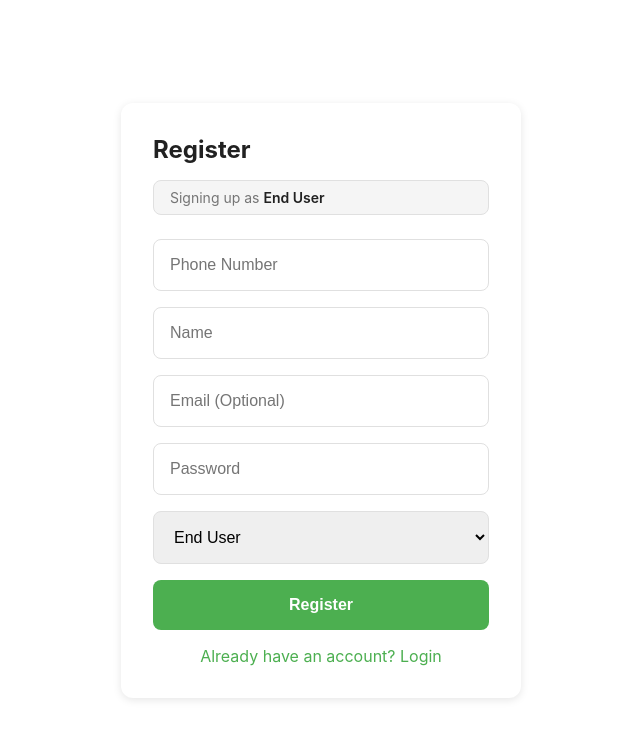
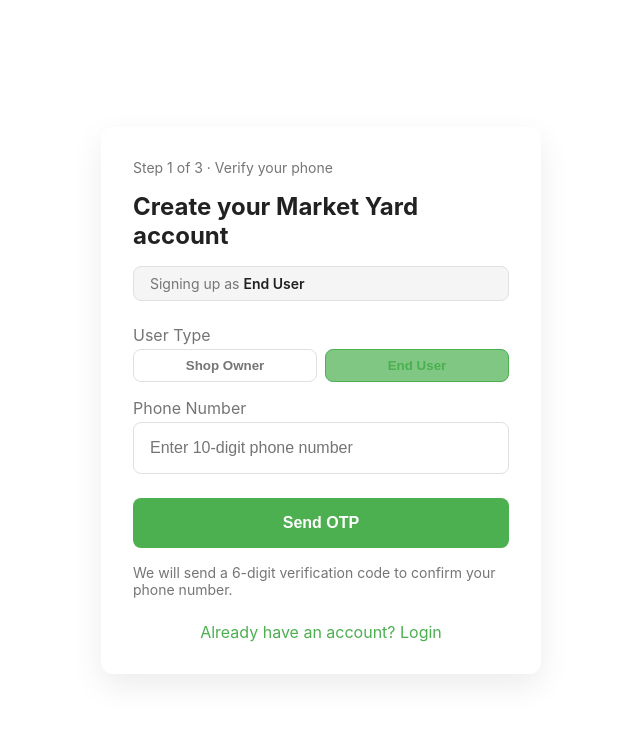
Before and after one commit to adityaarakal/Market-Yard, a React (Create React App) app: page /register in a window 1280 px wide. Shown: the top 738 px of the page, without its empty margins (319-959 px from the left). Built offline with nearby package versions, Linux system fonts and the light colour scheme.

Commit message:
Add OTP-based registration flow

```diff
--- a/src/contexts/AuthContext.tsx
+++ b/src/contexts/AuthContext.tsx
@@ -54,7 +54,8 @@
   const login = async (phone: string, password: string): Promise<AuthResponse> => {
     try {
       setIsLoading(true);
-      const foundUser = StorageService.getUserByPhone(phone);
+      const normalizedPhone = phone.replace(/\D/g, '');
+      const foundUser = StorageService.getUserByPhone(normalizedPhone);
 
       if (!foundUser) {
         return { success: false, error: 'User not found' };
@@ -98,9 +99,10 @@
   }): Promise<AuthResponse> => {
     try {
       setIsLoading(true);
+      const normalizedPhone = userData.phone.replace(/\D/g, '');
 
       // Check if user already exists
-      const existingUser = StorageService.getUserByPhone(userData.phone);
+      const existingUser = StorageService.getUserByPhone(normalizedPhone);
       if (existingUser) {
         return { success: false, error: 'Phone number already registered' };
       }
@@ -109,9 +111,9 @@
       const now = new Date().toISOString();
       const newUser: User = {
         id: `user_${Date.now()}`,
-        phone_number: userData.phone,
-        name: userData.name,
-        email: userData.email,
+        phone_number: normalizedPhone,
+        name: userData.name.trim(),
+        email: userData.email?.trim(),
         user_type: userData.userType,
         password_hash: userData.password, // In production, hash this
         is_premium: false,
--- a/src/pages/RegisterPage.tsx
+++ b/src/pages/RegisterPage.tsx
@@ -1,9 +1,12 @@
 import React, { useMemo, useState } from 'react';
 import { useNavigate, Link, useLocation } from 'react-router-dom';
 import { useAuth } from '../contexts/AuthContext';
+import StorageService from '../services/StorageService';
 import { colors, theme } from '../theme';
 
-const styles: React.CSSProperties = {
+type RegistrationStep = 'phone' | 'otp' | 'details';
+
+const containerStyle: React.CSSProperties = {
   minHeight: '100vh',
   display: 'flex',
   flexDirection: 'column',
@@ -13,13 +16,13 @@
   backgroundColor: colors.background,
 };
 
-const formStyle: React.CSSProperties = {
+const cardStyle: React.CSSProperties = {
   width: '100%',
-  maxWidth: '400px',
+  maxWidth: '440px',
   backgroundColor: colors.white,
   padding: theme.spacing.xl,
   borderRadius: theme.borderRadius.lg,
-  boxShadow: '0 2px 8px rgba(0,0,0,0.1)',
+  boxShadow: '0 12px 32px rgba(0,0,0,0.08)',
 };
 
 const inputStyle: React.CSSProperties = {
@@ -34,15 +37,44 @@
 const buttonStyle: React.CSSProperties = {
   width: '100%',
   padding: theme.spacing.md,
-  backgroundColor: colors.primary,
-  color: colors.white,
+  borderRadius: theme.borderRadius.md,
   border: 'none',
-  borderRadius: theme.borderRadius.md,
   fontSize: theme.typography.body.fontSize,
-  fontWeight: '600',
+  fontWeight: 600,
   cursor: 'pointer',
-  marginBottom: theme.spacing.md,
 };
+
+const secondaryButtonStyle: React.CSSProperties = {
+  ...buttonStyle,
+  backgroundColor: 'transparent',
+  border: `1px solid ${colors.border}`,
+  color: colors.textSecondary,
+};
+
+interface PasswordStrength {
+  label: 'Weak' | 'Medium' | 'Strong' | '';
+  color: string;
+}
+
+function getPasswordStrength(password: string): PasswordStrength {
+  if (!password) {
+    return { label: '', color: colors.textSecondary };
+  }
+
+  let score = 0;
+  if (password.length >= 8) score += 1;
+  if (/[A-Z]/.test(password)) score += 1;
+  if (/[0-9]/.test(password)) score += 1;
+  if (/[^A-Za-z0-9]/.test(password)) score += 1;
+
+  if (score >= 3) {
+    return { label: 'Strong', color: colors.success };
+  }
+  if (score === 2) {
+    return { label: 'Medium', color: colors.warning };
+  }
+  return { label: 'Weak', color: colors.error };
+}
 
 export default function RegisterPage() {
   const location = useLocation();
@@ -50,24 +82,112 @@
     const state = location.state as { userType?: 'shop_owner' | 'end_user' } | null;
     return state?.userType || 'end_user';
   }, [location.state]);
+
+  const [step, setStep] = useState<RegistrationStep>('phone');
+  const [otpValue, setOtpValue] = useState('');
   const [formData, setFormData] = useState({
     phone: '',
     name: '',
+    email: '',
     password: '',
-    userType: initialUserType,
-    email: '',
+    confirmPassword: '',
+    userType: initialUserType as 'shop_owner' | 'end_user',
+    termsAccepted: false,
   });
+  const [loading, setLoading] = useState(false);
   const [error, setError] = useState('');
-  const [loading, setLoading] = useState(false);
+  const [info, setInfo] = useState('');
+
   const { register } = useAuth();
   const navigate = useNavigate();
 
-  const handleSubmit = async (e: React.FormEvent) => {
-    e.preventDefault();
+  const passwordStrength = useMemo(() => getPasswordStrength(formData.password), [formData.password]);
+  const normalizedPhone = useMemo(() => formData.phone.replace(/\D/g, ''), [formData.phone]);
+
+  const handleBack = () => {
     setError('');
+    setInfo('');
+    if (step === 'details') {
+      setStep('otp');
+    } else if (step === 'otp') {
+      setStep('phone');
+    }
+  };
+
+  const handleSubmit = async (event: React.FormEvent) => {
+    event.preventDefault();
+    setError('');
+    setInfo('');
+
+    if (step === 'phone') {
+      if (normalizedPhone.length !== 10 || !/^[6-9]\d{9}$/.test(normalizedPhone)) {
+        setError('Enter a valid 10-digit Indian mobile number (6-9 starts).');
+        return;
+      }
+
+      const existingUser = StorageService.getUserByPhone(normalizedPhone);
+      if (existingUser) {
+        setError('This phone number is already registered. Try logging in instead.');
+        return;
+      }
+
+      setStep('otp');
+      setOtpValue('');
+      setInfo('Mock OTP 123456 sent. Enter it below to continue.');
+      return;
+    }
+
+    if (step === 'otp') {
+      if (!otpValue) {
+        setError('Enter the 6-digit OTP sent to your phone.');
+        return;
+      }
+
+      if (otpValue !== '123456') {
+        setError('Incorrect OTP. Use 123456 as the mock verification code.');
+        return;
+      }
+
+      setStep('details');
+      setInfo('Phone number verified. Complete your profile to finish registration.');
+      return;
+    }
+
+    if (!formData.name.trim()) {
+      setError('Name is required.');
+      return;
+    }
+
+    if (!formData.password) {
+      setError('Create a password to continue.');
+      return;
+    }
+
+    if (formData.password !== formData.confirmPassword) {
+      setError('Password confirmation does not match.');
+      return;
+    }
+
+    if (formData.password.length < 8) {
+      setError('Password must be at least 8 characters long.');
+      return;
+    }
+
+    if (!formData.termsAccepted) {
+      setError('You must accept the terms & conditions to create an account.');
+      return;
+    }
+
     setLoading(true);
 
-    const result = await register(formData);
+    const result = await register({
+      phone: normalizedPhone,
+      name: formData.name.trim(),
+      password: formData.password,
+      userType: formData.userType,
+      email: formData.email.trim() || undefined,
+    });
+
     setLoading(false);
 
     if (result.success) {
@@ -81,10 +201,20 @@
     }
   };
 
+  const handleResendOtp = () => {
+    setInfo('Mock OTP re-sent. Use 123456 to verify.');
+    setError('');
+    setOtpValue('');
+  };
+
   return (
-    <div style={styles}>
-      <form style={formStyle} onSubmit={handleSubmit}>
-        <h2 style={{ marginBottom: theme.spacing.md, color: colors.text }}>Register</h2>
+    <div style={containerStyle}>
+      <form style={cardStyle} onSubmit={handleSubmit}>
+        <div style={{ marginBottom: theme.spacing.md, color: colors.textSecondary, fontSize: '14px' }}>
+          Step {step === 'phone' ? '1' : step === 'otp' ? '2' : '3'} of 3 ·{' '}
+          {step === 'phone' ? 'Verify your phone' : step === 'otp' ? 'Enter OTP' : 'Complete profile'}
+        </div>
+        <h2 style={{ marginBottom: theme.spacing.md, color: colors.text }}>Create your Market Yard account</h2>
         <div
           style={{
             marginBottom: theme.spacing.lg,
@@ -101,50 +231,182 @@
             {formData.userType === 'shop_owner' ? 'Shop Owner' : 'End User'}
           </span>
         </div>
-        {error && <div style={{ color: colors.error, marginBottom: theme.spacing.md }}>{error}</div>}
+
+        {error && (
+          <div style={{ color: colors.error, marginBottom: theme.spacing.md, fontSize: '14px' }}>
+            {error}
+          </div>
+        )}
+        {info && (
+          <div style={{ color: colors.primary, marginBottom: theme.spacing.md, fontSize: '14px' }}>
+            {info}
+          </div>
+        )}
+
+        {step === 'phone' && (
+          <>
+            <label style={{ display: 'block', marginBottom: theme.spacing.xs, color: colors.textSecondary }}>
+              User Type
+            </label>
+            <div style={{ display: 'flex', gap: theme.spacing.sm, marginBottom: theme.spacing.md }}>
+              {(['shop_owner', 'end_user'] as Array<'shop_owner' | 'end_user'>).map(type => {
+                const isSelected = formData.userType === type;
+                return (
+                  <button
+                    key={type}
+                    type="button"
+                    onClick={() => setFormData(prev => ({ ...prev, userType: type }))}
+                    style={{
+                      flex: 1,
+                      padding: `${theme.spacing.sm} ${theme.spacing.md}`,
+                      borderRadius: theme.borderRadius.md,
+                      border: `1px solid ${isSelected ? colors.primary : colors.border}`,
+                      backgroundColor: isSelected ? colors.primaryLight : 'transparent',
+                      color: isSelected ? colors.primary : colors.textSecondary,
+                      fontWeight: 600,
+                      cursor: 'pointer',
+                    }}
+                  >
+                    {type === 'shop_owner' ? 'Shop Owner' : 'End User'}
+                  </button>
+                );
+              })}
+            </div>
+            <label style={{ display: 'block', marginBottom: theme.spacing.xs, color: colors.textSecondary }}>
+              Phone Number
+            </label>
             <input
               type="tel"
-          placeholder="Phone Number"
+              placeholder="Enter 10-digit phone number"
               value={formData.phone}
-          onChange={e => setFormData({ ...formData, phone: e.target.value })}
+              onChange={event => setFormData({ ...formData, phone: event.target.value })}
+              style={inputStyle}
+              inputMode="numeric"
+              maxLength={14}
+            />
+            <button
+              type="submit"
+              style={{ ...buttonStyle, backgroundColor: colors.primary, color: colors.white, marginTop: theme.spacing.sm }}
+            >
+              Send OTP
+            </button>
+            <div style={{ marginTop: theme.spacing.md, fontSize: '14px', color: colors.textSecondary }}>
+              We will send a 6-digit verification code to confirm your phone number.
+            </div>
+          </>
+        )}
+
+        {step === 'otp' && (
+          <>
+            <label style={{ display: 'block', marginBottom: theme.spacing.sm, color: colors.text }}>
+              Enter the 6-digit OTP
+            </label>
+            <input
+              type="tel"
+              placeholder="123456"
+              value={otpValue}
+              onChange={event => setOtpValue(event.target.value.replace(/\D/g, '').slice(0, 6))}
+              style={{ ...inputStyle, letterSpacing: '6px', textAlign: 'center', fontWeight: 600 }}
+              inputMode="numeric"
+              maxLength={6}
+            />
+            <button
+              type="submit"
+              style={{ ...buttonStyle, backgroundColor: colors.primary, color: colors.white }}
+            >
+              Verify OTP
+            </button>
+            <div style={{ display: 'flex', justifyContent: 'space-between', marginTop: theme.spacing.sm }}>
+              <button type="button" style={secondaryButtonStyle} onClick={handleBack}>
+                Back
+              </button>
+              <button
+                type="button"
+                style={{ ...secondaryButtonStyle, color: colors.primary, borderColor: colors.primary }}
+                onClick={handleResendOtp}
+              >
+                Resend OTP
+              </button>
+            </div>
+          </>
+        )}
+
+        {step === 'details' && (
+          <>
+            <label style={{ display: 'block', marginBottom: theme.spacing.xs, color: colors.textSecondary }}>
+              Full Name
+            </label>
+            <input
+              type="text"
+              placeholder="Your name"
+              value={formData.name}
+              onChange={event => setFormData({ ...formData, name: event.target.value })}
               style={inputStyle}
               required
             />
-        <input
-          type="text"
-          placeholder="Name"
-          value={formData.name}
-          onChange={e => setFormData({ ...formData, name: e.target.value })}
-          style={inputStyle}
-          required
-        />
+            <label style={{ display: 'block', marginBottom: theme.spacing.xs, color: colors.textSecondary }}>
+              Email (Optional)
+            </label>
             <input
               type="email"
-          placeholder="Email (Optional)"
+              placeholder="you@example.com"
               value={formData.email}
-          onChange={e => setFormData({ ...formData, email: e.target.value })}
+              onChange={event => setFormData({ ...formData, email: event.target.value })}
               style={inputStyle}
             />
+            <label style={{ display: 'block', marginBottom: theme.spacing.xs, color: colors.textSecondary }}>
+              Password
+            </label>
             <input
               type="password"
-          placeholder="Password"
+              placeholder="Create a password"
               value={formData.password}
-          onChange={e => setFormData({ ...formData, password: e.target.value })}
+              onChange={event => setFormData({ ...formData, password: event.target.value })}
               style={inputStyle}
-          required
             />
-        <select
-          value={formData.userType}
-          onChange={e => setFormData({ ...formData, userType: e.target.value as 'shop_owner' | 'end_user' })}
+            <div style={{ marginTop: -theme.spacing.sm, marginBottom: theme.spacing.md, fontSize: '13px', color: passwordStrength.color }}>
+              {passwordStrength.label && `Password strength: ${passwordStrength.label}`}
+            </div>
+            <input
+              type="password"
+              placeholder="Confirm password"
+              value={formData.confirmPassword}
+              onChange={event => setFormData({ ...formData, confirmPassword: event.target.value })}
               style={inputStyle}
+            />
+            <label
+              style={{
+                display: 'flex',
+                alignItems: 'flex-start',
+                gap: theme.spacing.sm,
+                fontSize: '14px',
+                color: colors.textSecondary,
+                marginBottom: theme.spacing.lg,
+              }}
             >
-          <option value="shop_owner">Shop Owner</option>
-          <option value="end_user">End User</option>
-        </select>
-        <button type="submit" style={buttonStyle} disabled={loading}>
-          {loading ? 'Registering...' : 'Register'}
+              <input
+                type="checkbox"
+                checked={formData.termsAccepted}
+                onChange={event => setFormData({ ...formData, termsAccepted: event.target.checked })}
+                style={{ marginTop: 4 }}
+              />
+              I agree to the Market Yard terms & conditions and understand that OTP verification is simulated during prototype
+              testing.
+            </label>
+            <button
+              type="submit"
+              style={{ ...buttonStyle, backgroundColor: colors.primary, color: colors.white }}
+              disabled={loading}
+            >
+              {loading ? 'Creating account...' : 'Create account'}
             </button>
-        <div style={{ textAlign: 'center' }}>
+            <button type="button" style={{ ...secondaryButtonStyle, marginTop: theme.spacing.sm }} onClick={handleBack}>
+              Back
+            </button>
+          </>
+        )}
+
+        <div style={{ textAlign: 'center', marginTop: theme.spacing.lg }}>
           <Link to="/login" style={{ color: colors.primary, textDecoration: 'none' }}>
             Already have an account? Login
           </Link>
```
Also changed, not shown: 1 other file (tests, documents, lock files or other folders). Lines whose indentation alone changed are shown as unchanged.
